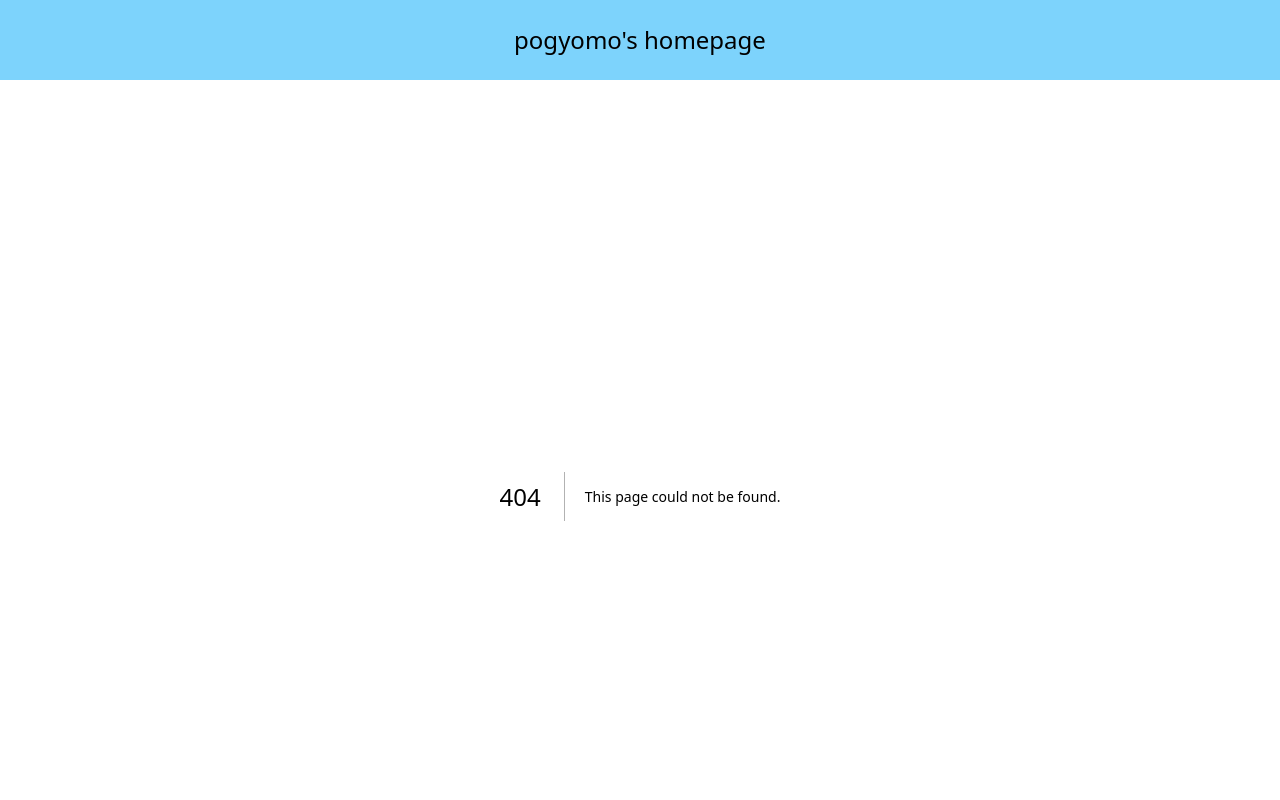
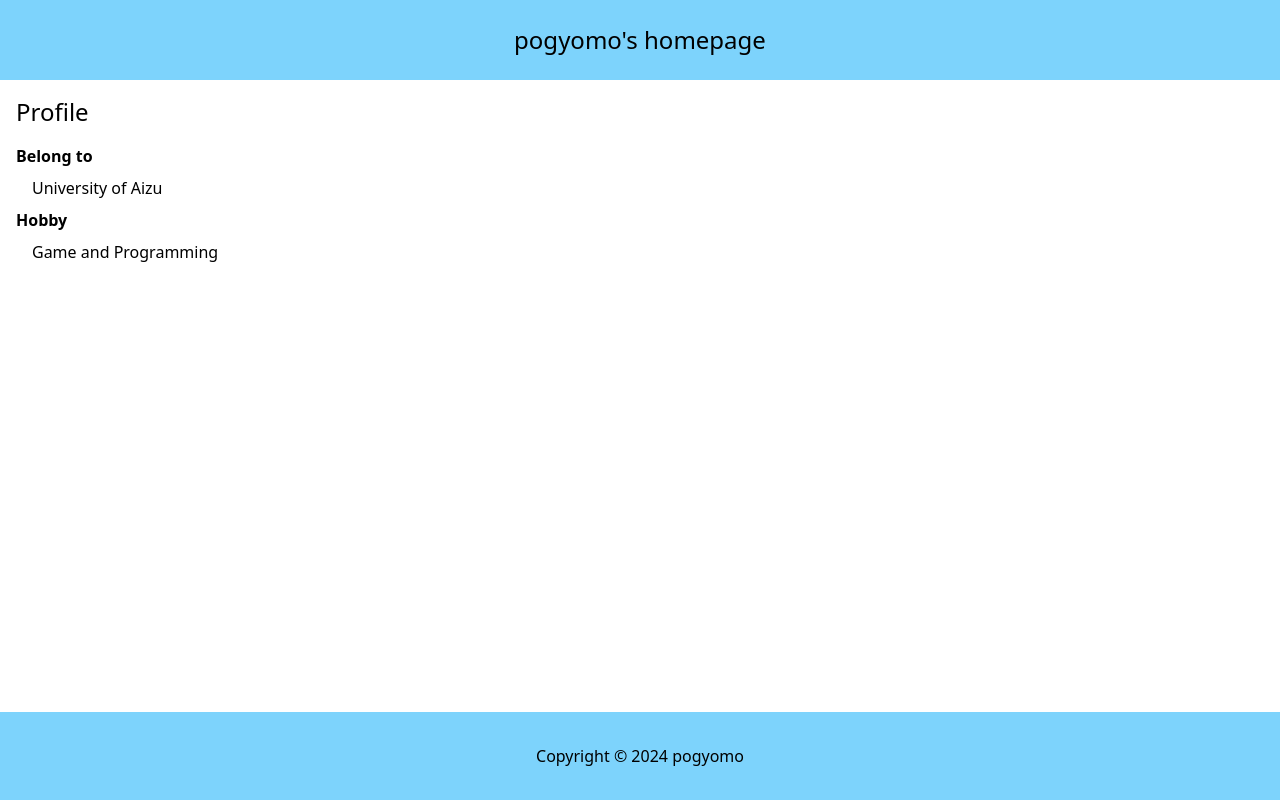
Before and after one commit to pogyomo/homepage, a Next.js app: page /profile in a window 1280 px wide. Before the commit this address had no page. Shown: the top 800 px of the page. Built offline with nearby package versions, Linux system fonts and the light colour scheme.

Commit message:
feat: add profile, simplify spacing

```diff
--- a/src/app/page.tsx
+++ b/src/app/page.tsx
@@ -10,8 +10,11 @@ export const metadata: Metadata = {
 export default function Home() {
   return (
     <>
-      <h1 className="text-2xl text-center mb-4">TopPage</h1>
+      <h1 className="text-3xl text-center mb-4">TopPage</h1>
       <div className="grid grid-cols-5">
+        <Link href="./profile" className={boxStyle}>
+          profile
+        </Link>
         <Link href="./links" className={boxStyle}>
           links
         </Link>
@@ -22,7 +25,6 @@ export default function Home() {
           games
         </Link>
         <TodoButton className={boxStyle}>todo</TodoButton>
-        <TodoButton className={boxStyle}>todo</TodoButton>
       </div>
     </>
   );
--- /dev/null
+++ b/src/app/profile/page.tsx
@@ -0,0 +1,11 @@
+export default function Profile() {
+  return (
+    <>
+      <h1 className="text-2xl ml-4 mb-4">Profile</h1>
+      <h2 className="font-bold ml-4 mb-2">Belong to</h2>
+      <p className="ml-8 mb-2">University of Aizu</p>
+      <h2 className="font-bold ml-4 mb-2">Hobby</h2>
+      <p className="ml-8">Game and Programming</p>
+    </>
+  );
+}
--- a/src/app/works/page.tsx
+++ b/src/app/works/page.tsx
@@ -8,8 +8,8 @@ export const metadata: Metadata = {
 export default function Works() {
   return (
     <>
-      <h1 className="text-2xl text-center mb-4">Works</h1>
-      <h2 className="text-2xl text-center">Neovim Plugins</h2>
+      <h1 className="text-3xl text-center mb-4">Works</h1>
+      <h2 className="text-2xl text-center mb-4">Neovim Plugins</h2>
       <div className="grid grid-cols-3">
         <a href="https://github.com/pogyomo/submode.nvim" className={boxStyle}>
           submode.nvim
@@ -24,7 +24,7 @@ export default function Works() {
           cppguard.nvim
         </a>
       </div>
-      <h2 className="text-2xl text-center">Programming Languages</h2>
+      <h2 className="text-2xl text-center my-4">Programming Languages</h2>
       <div className="grid grid-cols-3">
         <a href="https://github.com/pogyomo/mini" className={boxStyle}>
           mini
--- a/src/components/Footer.tsx
+++ b/src/components/Footer.tsx
@@ -1,6 +1,6 @@
 const Footer: React.FC = ({}) => {
   return (
-    <footer className="p-8 bg-sky-300 text-center">
+    <footer className="p-8 mt-4 bg-sky-300 text-center">
       <p>Copyright © 2024 pogyomo</p>
     </footer>
   );
```
